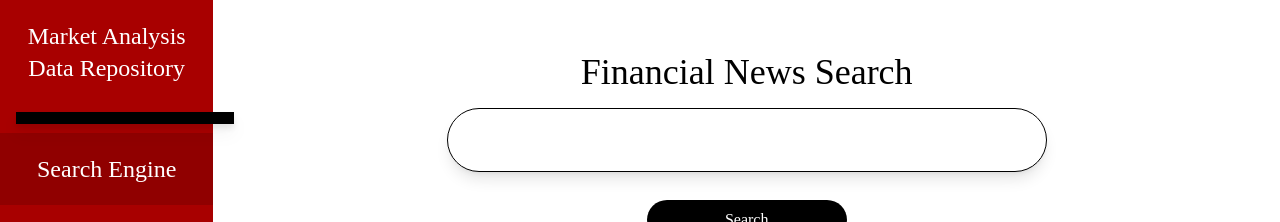
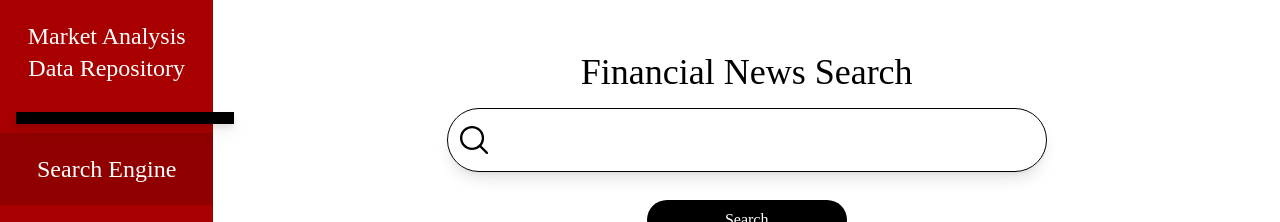
Before and after one commit to VermaSankalp/FYP_search_engine, a React (Create React App) app: page /search in a window 1280 px wide. Shown: the top 222 px of the page. Built offline with nearby package versions, Linux system fonts and the light colour scheme.

Commit message:
search svg

```diff
--- /dev/null
+++ b/src/assets/svgs/index.tsx
@@ -0,0 +1,4 @@
+import { ReactComponent as MagGlassSvg } from './mag-glass.svg';
+export {
+    MagGlassSvg
+}
--- a/src/common/Components/InputField.tsx
+++ b/src/common/Components/InputField.tsx
@@ -1,4 +1,7 @@
 import React from "react";
+import { ReactComponent as MagGlassSvg } from '../../assets/svgs/mag-glass.svg';
+
+
 
 type InputFieldProps = {
     customStyles : string[];
@@ -7,7 +10,7 @@ type InputFieldProps = {
 }
 
 export const InputField = ({customStyles, inputCallback, onKeyDownCallback} : InputFieldProps) : JSX.Element => {
-    const baseClass = ["shadow", "appearance-none", "rounded-full", "px-3", "text-gray-700", "mb-3", "leading-tight", "focus:outline-none", "focus:shadow-outline", "shadow-lg", "border-[1px]", "border-black"]
+    const baseClass = ["flex", "flex-row", "shadow", "appearance-none", "rounded-full", "px-3", "text-gray-700", "mb-3", "leading-tight", "focus:outline-none", "focus:shadow-outline", "shadow-lg", "border-[1px]", "border-black"]
     const finalClass = baseClass.concat(customStyles);
 
     const handleKeyDown = (event : any) => {
@@ -17,6 +20,9 @@ export const InputField = ({customStyles, inputCallback, onKeyDownCallback} : In
     }
 
     return (
-        <input className={finalClass.join(" ")} type="text" onChange={(e) => inputCallback(e.target.value)} onKeyDown={handleKeyDown}/>
+        <div className={finalClass.join(" ")}>
+            <MagGlassSvg width="30px" height="30px"/>
+            <input className="focus:outline-0 w-full ml-2" type="text" onChange={(e) => inputCallback(e.target.value)} onKeyDown={handleKeyDown}/>
+        </div>
     )
 }
```
Also changed, not shown: src/assets/svgs/mag-glass.svg (added).
